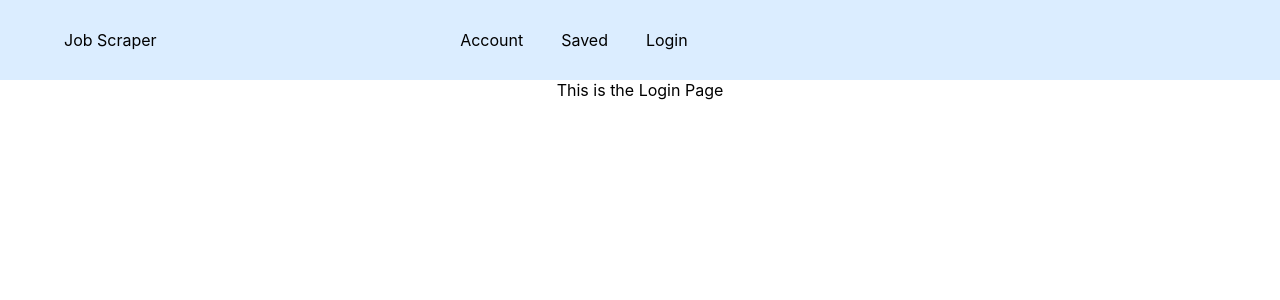
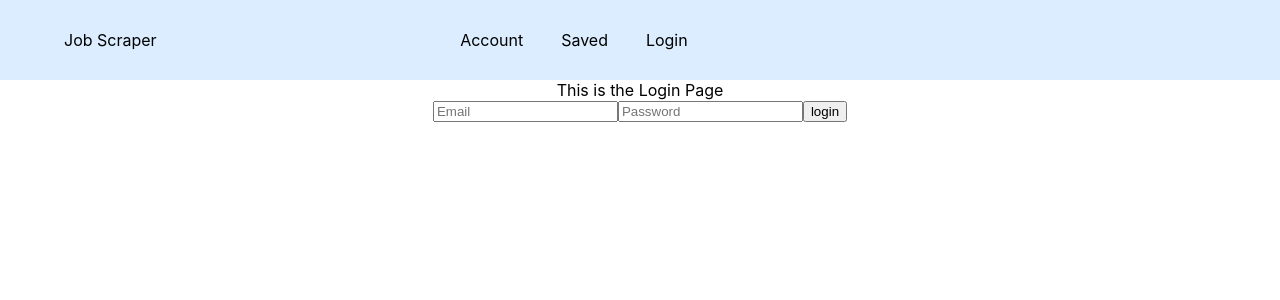
Before and after one commit to nwangemann/job-scraper-app, a React (Create React App) app: page /login in a window 1280 px wide. Shown: the top 300 px of the page. Built offline with nearby package versions, Linux system fonts and the light colour scheme; what redux-promise-middleware would draw is missing.

Commit message:
made login function

```diff
--- a/src/Components/LoginPage/LoginPage.js
+++ b/src/Components/LoginPage/LoginPage.js
@@ -1,10 +1,13 @@
 import React, { Component } from 'react'
+import Login from './login'
 
  class LoginPage extends Component {
     render() {
         return (
             <div>
                 This is the Login Page
+                <Login/>
+
             </div>
         )
     }
--- /dev/null
+++ b/src/Components/LoginPage/login.js
@@ -0,0 +1,51 @@
+import React, { Component } from 'react'
+import axios from 'axios'
+import {submitUser} from '../../redux/reducer'
+import { connect } from 'react-redux'
+
+ class login extends Component {
+     constructor(props){
+         super(props)
+         this.state = {
+             email: '',
+             password: '',
+             loggedInFailed: false
+         }
+     }
+
+    login = (email, password) => {
+        let body = { email, password}
+        axios.post('/auth/login', body)
+        .then( res => {
+            this.props.submitUser(res.data);
+            this.props.history.push('/')
+        }).catch(err => {
+            this.setState({
+                loggedInFailed: true
+            })
+        })
+    }
+    render() {
+        return (
+            <div>
+                <form onSubmit={e => {
+                    e.preventDefault();
+                    this.login(this.state.email, this.state.password)
+                }}>
+                    <input type="text" name="email" value={this.state.email} placeholder="Email"></input>
+                    <input type="text" name="password" value={this.state.password} placeholder="Password"></input>
+                    <input type="submit" value="login"/>
+
+
+                </form>
+
+            </div>
+        )
+    }
+}
+const mapStateToProps = state => state;
+
+const mapDispatchToProps = {
+    submitUser
+}
+export default connect(mapStateToProps, mapDispatchToProps)(login)
```
